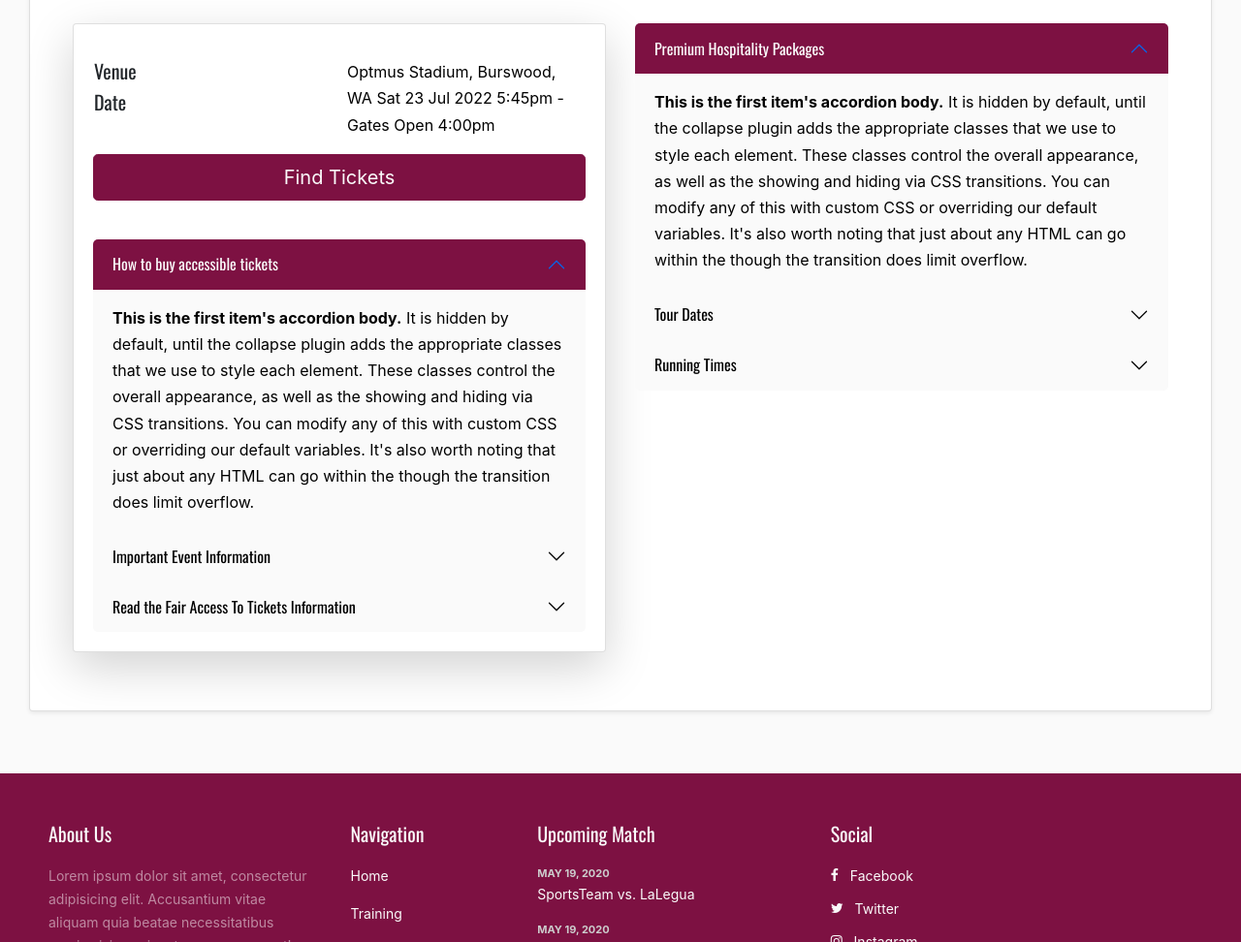
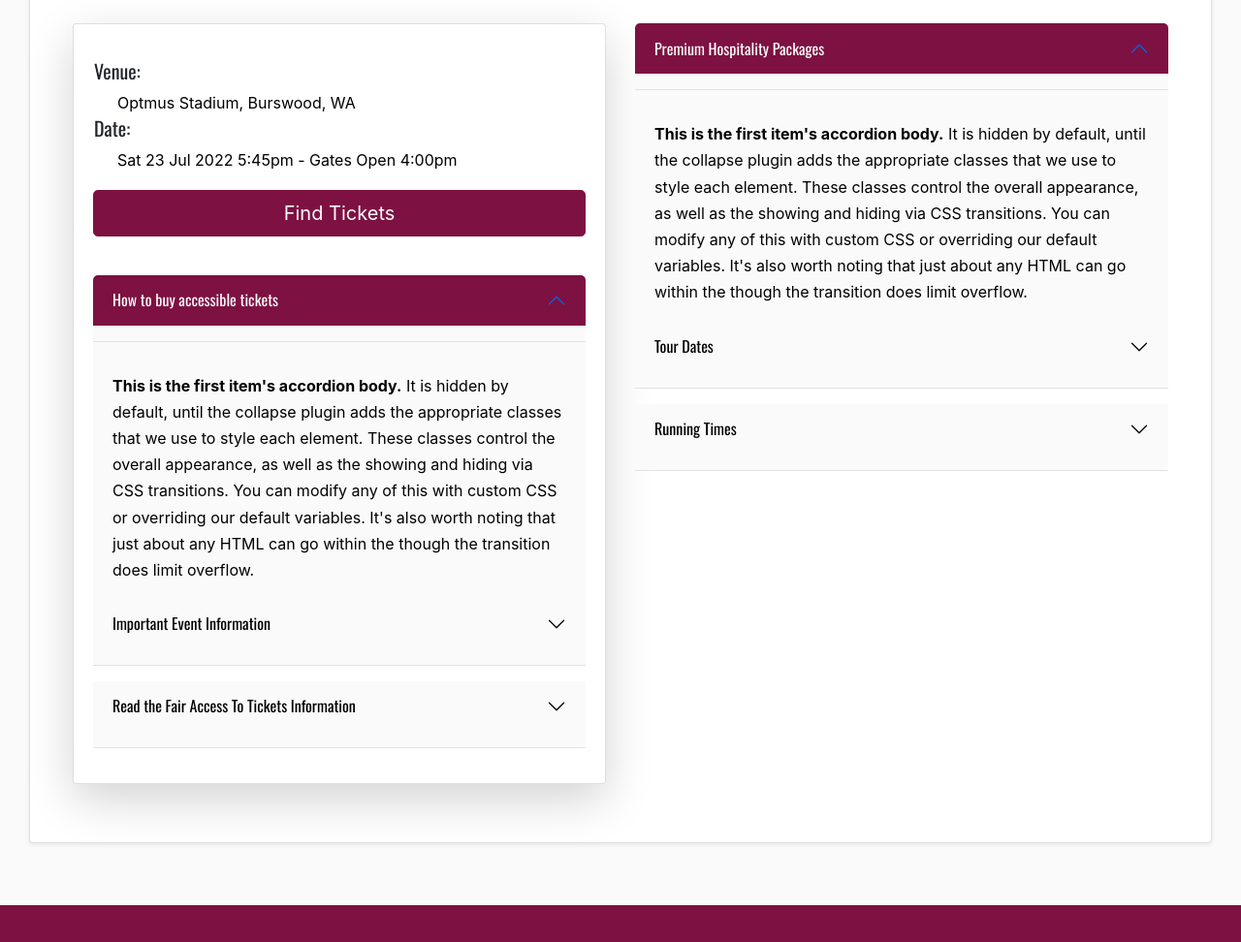
Before and after one commit to byasi/football_site, a plain HTML site: page tickets.html in a window 1280 px wide. Shown: the part 1200-2172 px from the top of the page at 97% size. Drawn offline with nearby package versions, Linux system fonts and the light colour scheme; files whose address does not match are found by name.

Commit message:
made changes

```diff
--- a/tickets.html
+++ b/tickets.html
@@ -198,14 +198,13 @@
                     <div class="card shadow-lg">
                       <div class="card-body">
                         <div class="row p-2">
-                          <div class="col-md-6 p-2">
-                            <h5 class="">Venue</h5>
-                            <h5 class="">Date</h5>
+                          <div class="col-md-12 p-2">
+                            <h5 class="">Venue:</h5>
+                            <a class="text-black p-4" href="#">Optmus Stadium, Burswood, WA</a>
+                            <h5 class="">Date:</h5>
+                             <a class="text-black p-4" href="#">Sat 23 Jul 2022 5:45pm - Gates Open 4:00pm</a>
                           </div>
-                          <div class="col-md-6 p-2 text-left">
-                            <a class="text-black" href="#">Optmus Stadium, Burswood, WA</a>
-                            <a class="text-black" href="#">Sat 23 Jul 2022 5:45pm - Gates Open 4:00pm</a>
-                          </div>
+
                         </div>
                         <a class="btn btn-lg btn-primary col" href="#">Find Tickets</a>
                       </div>
@@ -217,6 +216,7 @@
                                 data-bs-target="#collapse_One" aria-expanded="true" aria-controls="collapseOne">
                                 How to buy accessible tickets
                               </button>
+                              <hr>
                             </h4>
                             <div id="collapse_One" class="accordion-collapse collapse show"
                               aria-labelledby="heading_One" data-bs-parent="#accordionExample1">
@@ -236,6 +236,7 @@
                                 data-bs-target="#collapse_Two" aria-expanded="false" aria-controls="collapse_Two">
                                 Important Event Information
                               </button>
+                              <hr>
                             </h4>
                             <div id="collapse_Two" class="accordion-collapse collapse" aria-labelledby="heading_Two"
                               data-bs-parent="#accordionExample1">
@@ -255,6 +256,7 @@
                                 data-bs-target="#collapse_Three" aria-expanded="false" aria-controls="collapse_Three">
                                 Read the Fair Access To Tickets Information
                               </button>
+                              <hr>
                             </h4>
                             <div id="collapse_Three" class="accordion-collapse collapse" aria-labelledby="heading_Three"
                               data-bs-parent="#accordionExample1">
@@ -281,6 +283,7 @@
                             data-bs-target="#collapseOne" aria-expanded="true" aria-controls="collapseOne">
                             Premium Hospitality Packages
                           </button>
+                          <hr>
                         </h4>
                         <div id="collapseOne" class="accordion-collapse collapse show" aria-labelledby="headingOne"
                           data-bs-parent="#accordionExample">
@@ -300,6 +303,7 @@
                             data-bs-target="#collapseTwo" aria-expanded="false" aria-controls="collapseTwo">
                             Tour Dates
                           </button>
+                          <hr>
                         </h4>
                         <div id="collapseTwo" class="accordion-collapse collapse" aria-labelledby="headingTwo"
                           data-bs-parent="#accordionExample">
@@ -319,6 +323,7 @@
                             data-bs-target="#collapseThree" aria-expanded="false" aria-controls="collapseThree">
                             Running Times
                           </button>
+                          <hr>
                         </h4>
                         <div id="collapseThree" class="accordion-collapse collapse" aria-labelledby="headingThree"
                           data-bs-parent="#accordionExample">
```
Also changed, not shown: css/bootstrap.min.css.
